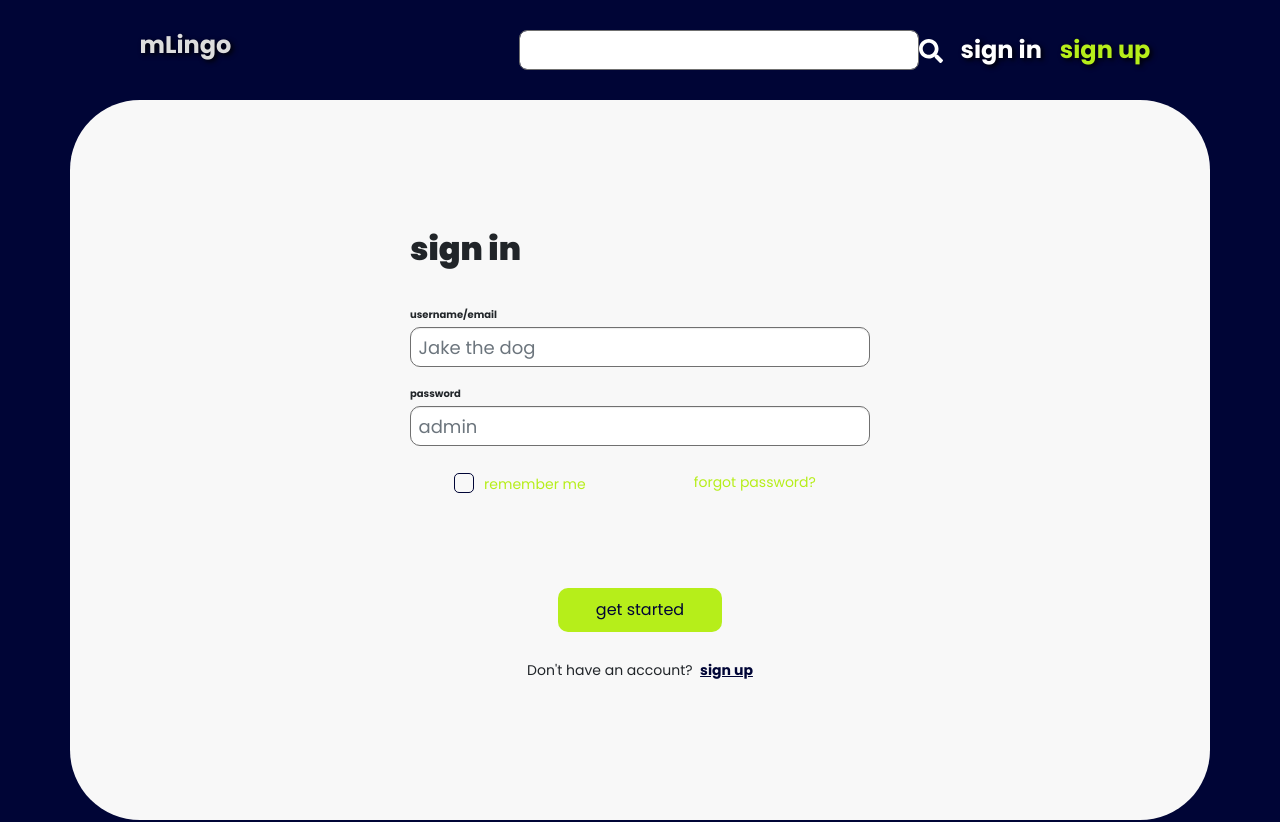
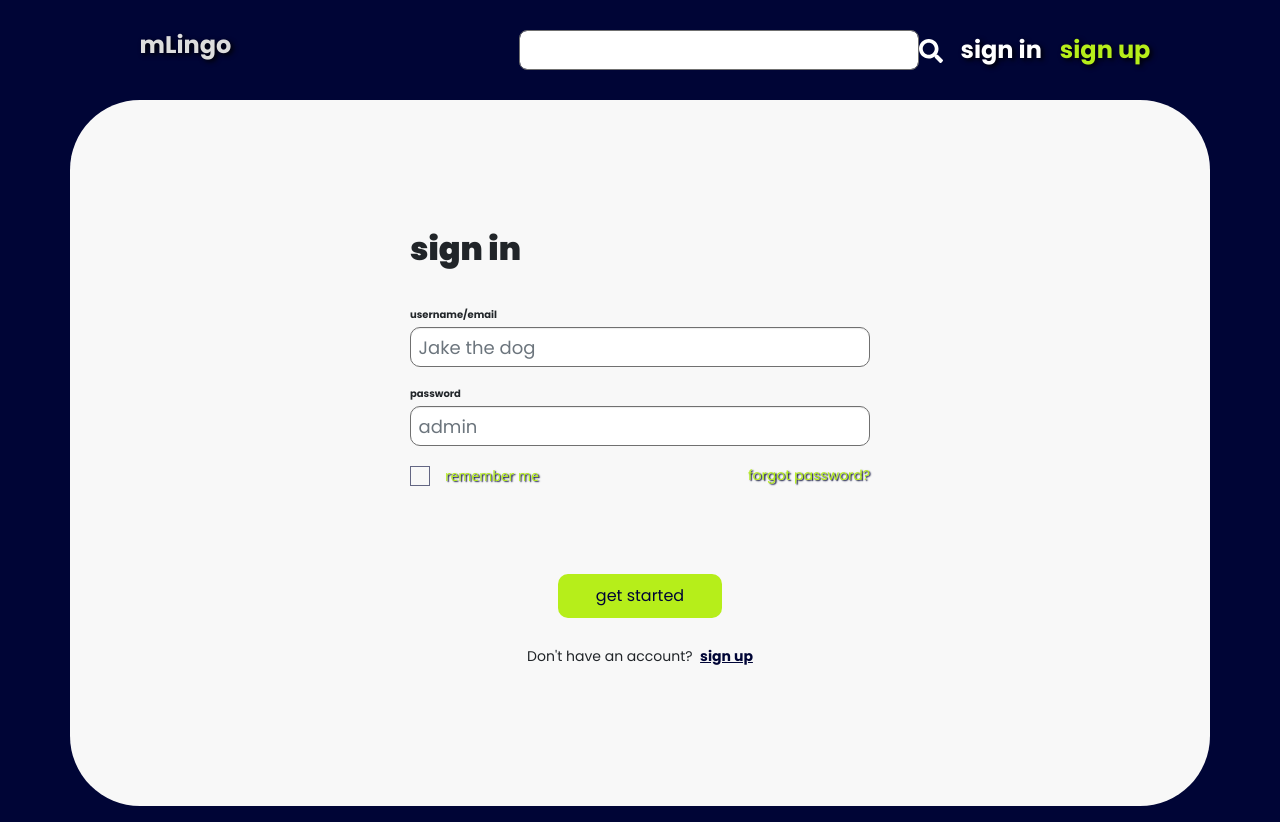
Before and after one commit to mLingoTeam/mLingo-Frontend, a React (Create React App) app in the folder mLingo/ClientApp/: page /login in a window 1280 px wide. Shown: the top 822 px of the page. Built offline with nearby package versions, Linux system fonts and the light colour scheme.

Commit message:
change remember checkbox styles

```diff
--- a/mLingo/ClientApp/src/components/styles/Main.scss
+++ b/mLingo/ClientApp/src/components/styles/Main.scss
@@ -306,23 +306,47 @@ li.media h4 {
     margin: 0 !important;
   }
 
-  input[type=checkbox]{
-    border: 1px solid $dark-blue;
-    -moz-appearance:none;
-    -webkit-appearance:none;
-    -o-appearance:none;
-    width: 20px;
-    height: 20px;
-    border-radius: 5px;
-    transform: translate(-50%, 20%);
-  }
-  input[type=checkbox]:checked{
-    background-color: $dark-blue;
-    outline: none;
-  }
-    input[type=checkbox]:focus{
-      outline: none;
-  }
+  input[type="checkbox"] { display: none; }
+
+input[type="checkbox"] + label {
+  display: block;
+  position: relative;
+  padding-left: 35px;
+  margin-bottom: 20px;
+  font: 14px/20px 'Open Sans', Arial, sans-serif;
+  cursor: pointer;
+  -webkit-user-select: none;
+  -moz-user-select: none;
+  -ms-user-select: none;
+}
+
+input[type="checkbox"] + label:last-child { margin-bottom: 0; }
+
+input[type="checkbox"] + label:before {
+  content: '';
+  display: block;
+  width: 20px;
+  height: 20px;
+  border: 1px solid $dark-blue;
+  position: absolute;
+  left: 0;
+  top: 0;
+  opacity: .6;
+  -webkit-transition: all .12s, border-color .08s;
+  transition: all .12s, border-color .08s;
+}
+
+input[type="checkbox"]:checked + label:before {
+  width: 10px;
+  top: -5px;
+  left: 5px;
+  border-radius: 0;
+  opacity: 1;
+  border-top-color: transparent;
+  border-left-color: transparent;
+  -webkit-transform: rotate(45deg);
+  transform: rotate(45deg);
+}
 
 }
 .fbconnect,.ggconnect{
@@ -346,10 +370,11 @@ li.media h4 {
 
 .remember{
   display: flex;
-  justify-content: space-around;
+  justify-content: space-between;
   align-items: center;
   font-size: 14px;
   color: $light-green;
+  text-shadow: 0.1em 0.1em 0.1em $dark-blue;
   margin-bottom: 88px !important;
 
   label{
--- a/mLingo/ClientApp/src/components/styles/css/Main.css
+++ b/mLingo/ClientApp/src/components/styles/css/Main.css
@@ -1,10 +1,5 @@
 * {
   font-family: 'Poppins', sans-serif;
-}
-
-button::-moz-focus-inner, input::-moz-focus-inner, input::focus {
-  border: 0;
-  outline: none;
 }
 
 a:hover {
@@ -486,25 +481,50 @@ li.media h4 {
   margin: 0 !important;
 }
 
-.registerForm2 input[type=checkbox] {
-  border: 1px solid #000536;
-  -moz-appearance: none;
-  -webkit-appearance: none;
-  -o-appearance: none;
+.registerForm2 input[type="checkbox"] {
+  display: none;
+}
+
+.registerForm2 input[type="checkbox"] + label {
+  display: block;
+  position: relative;
+  padding-left: 35px;
+  margin-bottom: 20px;
+  font: 14px/20px 'Open Sans', Arial, sans-serif;
+  cursor: pointer;
+  -webkit-user-select: none;
+  -moz-user-select: none;
+  -ms-user-select: none;
+}
+
+.registerForm2 input[type="checkbox"] + label:last-child {
+  margin-bottom: 0;
+}
+
+.registerForm2 input[type="checkbox"] + label:before {
+  content: '';
+  display: block;
   width: 20px;
   height: 20px;
-  border-radius: 5px;
-  -webkit-transform: translate(-50%, 20%);
-          transform: translate(-50%, 20%);
+  border: 1px solid #000536;
+  position: absolute;
+  left: 0;
+  top: 0;
+  opacity: .6;
+  -webkit-transition: all .12s, border-color .08s;
+  transition: all .12s, border-color .08s;
 }
 
-.registerForm2 input[type=checkbox]:checked {
-  background-color: #000536;
-  outline: none;
-}
-
-.registerForm2 input[type=checkbox]:focus {
-  outline: none;
+.registerForm2 input[type="checkbox"]:checked + label:before {
+  width: 10px;
+  top: -5px;
+  left: 5px;
+  border-radius: 0;
+  opacity: 1;
+  border-top-color: transparent;
+  border-left-color: transparent;
+  -webkit-transform: rotate(45deg);
+  transform: rotate(45deg);
 }
 
 .fbconnect, .ggconnect {
@@ -531,13 +551,15 @@ li.media h4 {
   display: -webkit-box;
   display: -ms-flexbox;
   display: flex;
-  -ms-flex-pack: distribute;
-      justify-content: space-around;
+  -webkit-box-pack: justify;
+      -ms-flex-pack: justify;
+          justify-content: space-between;
   -webkit-box-align: center;
       -ms-flex-align: center;
           align-items: center;
   font-size: 14px;
   color: #B6EE1A;
+  text-shadow: 0.1em 0.1em 0.1em #000536;
   margin-bottom: 88px !important;
 }
 
```
Also changed, not shown: 2 other files (tests, documents, lock files or other folders).
